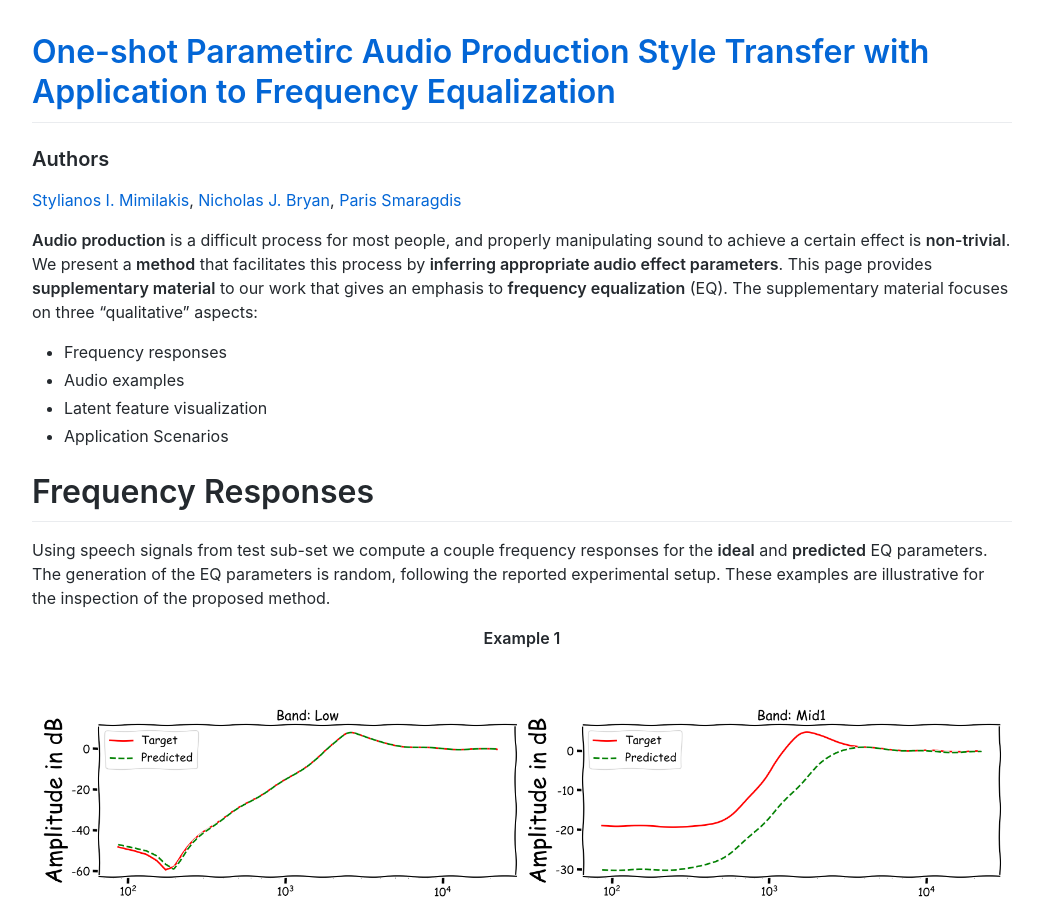
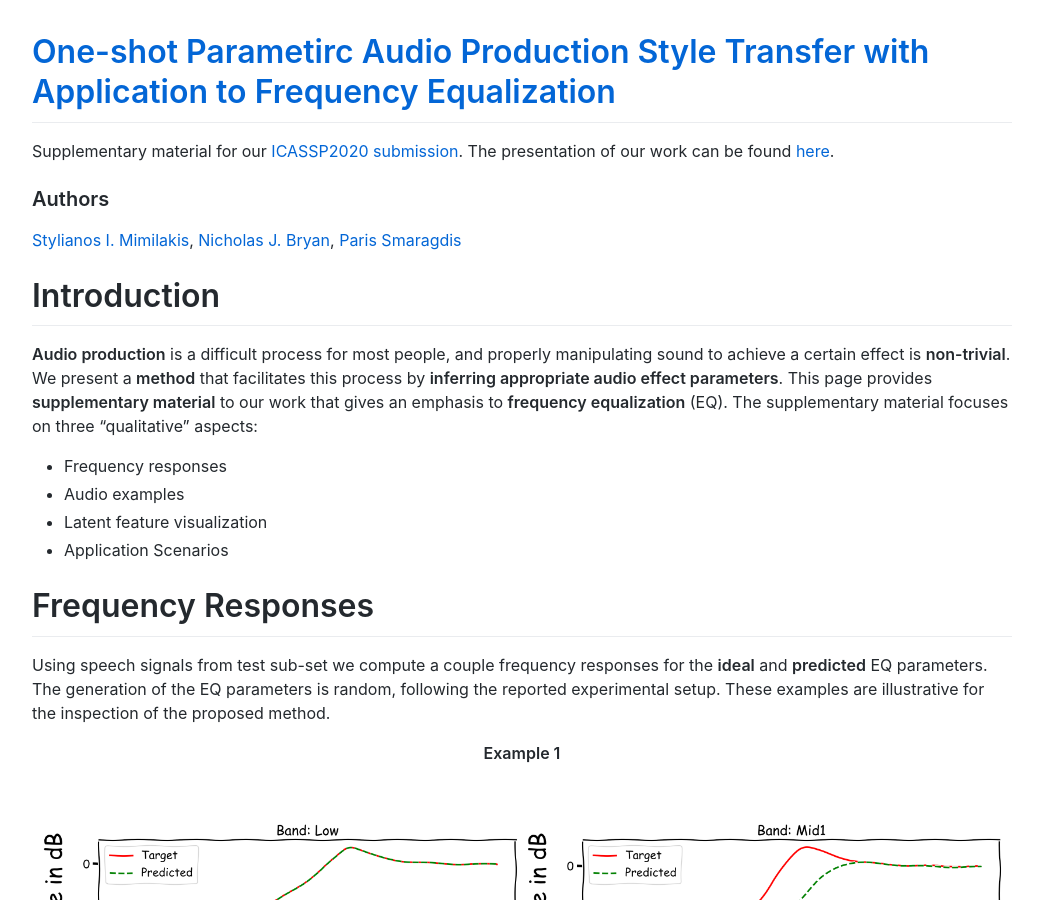
Before and after one commit to Js-Mim/sp-demo, a Jekyll site: the page built from index.md, in a window 1280 px wide and 900 px high. Shown: the whole window, without its empty margins (118-1161 px from the left). Built offline with Jekyll 4.4.1, drawn with Linux system fonts in a browser that asks for light colours; comment, search, counter and statistics services are not loaded; our own code applies the rules of GitHub Pages for plain Markdown files.

Commit message:
Update index.md

```diff
--- a/index.md
+++ b/index.md
@@ -1,10 +1,13 @@
 ---
 layout: default
 ---
+Supplementary material for our [ICASSP2020 submission](TBA).
+The presentation of our work can be found [here](TBA).
+
 ### Authors
 [Stylianos I. Mimilakis](https://github.com/Js-Mim), [Nicholas J. Bryan](https://research.adobe.com/person/nicholas-j-bryan/), [Paris Smaragdis](https://paris.cs.illinois.edu/)
 
-
+# Introduction
 **Audio production** is a difficult process for most people, and properly manipulating sound to achieve a certain effect is **non-trivial**. We present a **method** that facilitates this process by **inferring appropriate audio effect parameters**. This page provides **supplementary material** to our work that gives an emphasis to **frequency equalization** (EQ). The supplementary material focuses on three "qualitative" aspects:
 * Frequency responses
 * Audio examples
```
